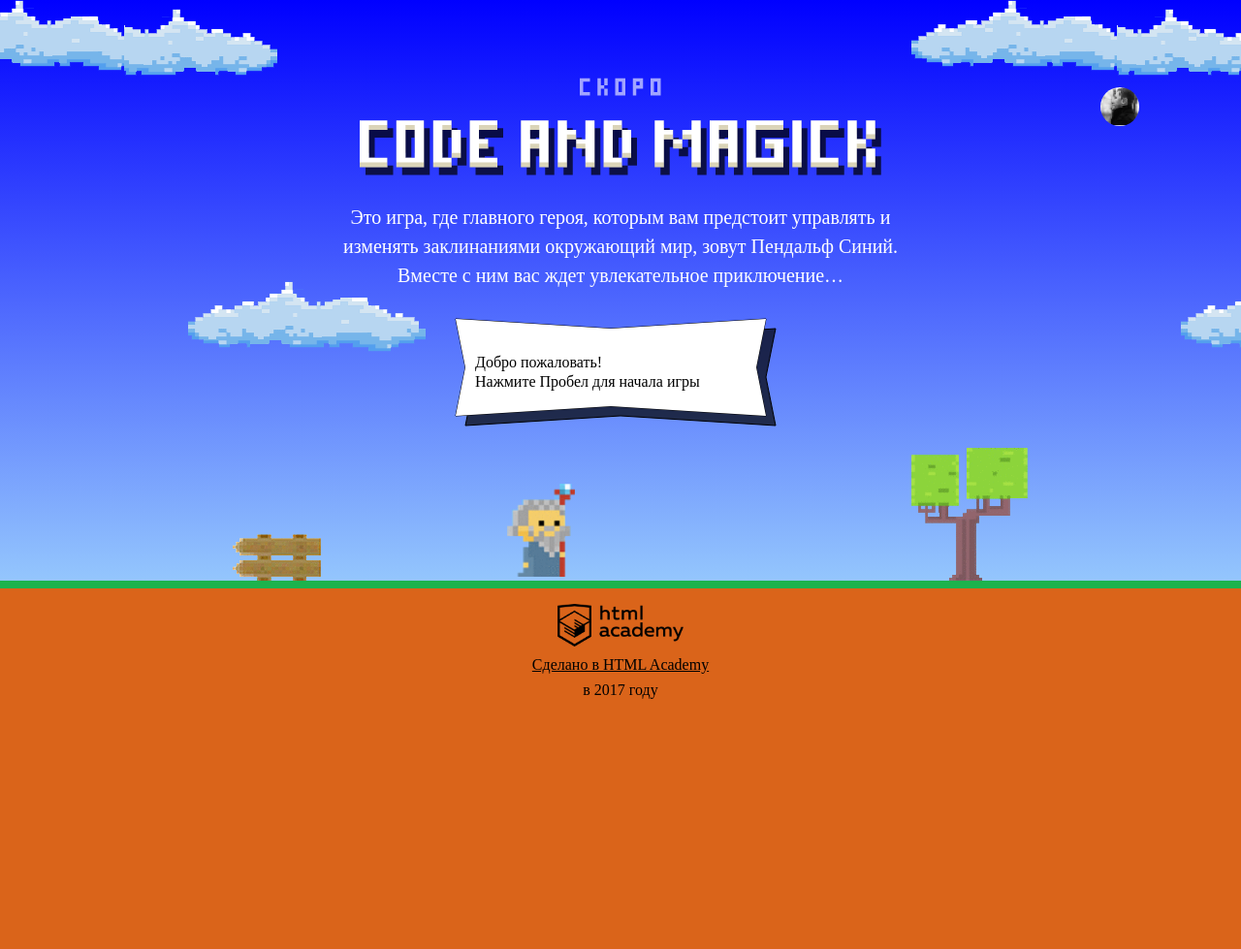
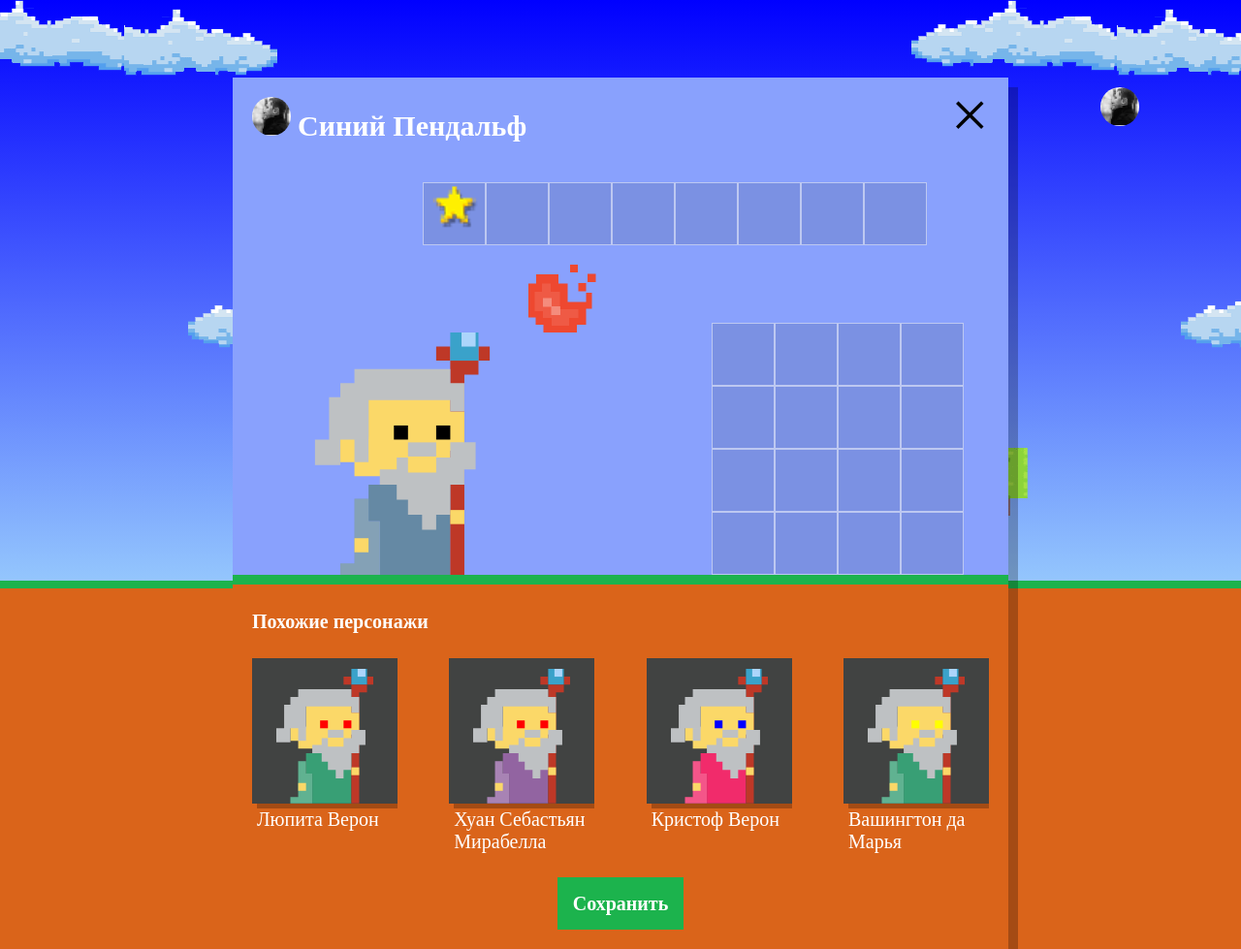
Before and after one commit to TimraWork/1504387-code-and-magick-20, a website: page index.html in a window 1280 px wide. Shown: the whole page at 97% size. Before the commit the page ends 800 px from the top, so only its background shows below. Drawn offline with Linux system fonts and the light colour scheme; a web font is replaced by a local one.

Commit message:
Учебный проект: нас орда

```diff
--- a/index.html
+++ b/index.html
@@ -194,6 +194,7 @@
 </script>
 
 <script src="js/stat.js"></script>
+<script src="js/setup.js"></script>
 <script src="js/game.js"></script>
 
 </body>
--- /dev/null
+++ b/js/setup.js
@@ -0,0 +1,52 @@
+'use strict';
+
+var WIZARD_NAMES = ['Иван', 'Хуан Себастьян', 'Мария', 'Кристоф', 'Виктор', 'Юлия', 'Люпита', 'Вашингтон'];
+var WIZARD_SURNAMES = ['да Марья', 'Верон', 'Мирабелла', 'Вальц', 'Онопко', 'Топольницкая', 'Нионго', 'Ирвинг'];
+var WIZARD_COATCOLORS = ['rgb(101, 137, 164)', 'rgb(241, 43, 107)', 'rgb(146, 100, 161)', 'rgb(56, 159, 117)', 'rgb(215, 210, 55)', 'rgb(0, 0, 0)'];
+var WIZARD_EYESCOLORS = ['black', 'red', 'blue', 'yellow', 'green'];
+var WIZARDS_COUNT = 4;
+
+var similarListElement = document.querySelector('.setup-similar-list');
+var similarWizardTemplate = document.querySelector('#similar-wizard-template').content.querySelector('.setup-similar-item');
+
+var userDialog = document.querySelector('.setup');
+userDialog.classList.remove('hidden');
+
+var generateRandomDatа = function (arr) {
+  return arr[Math.floor(Math.random() * arr.length)];
+};
+
+var createWizardsData = function () {
+  var arr = [];
+  for (var i = 0; i < WIZARDS_COUNT; i++) {
+    arr.push(
+        {
+          name: generateRandomDatа(WIZARD_NAMES) + ' \n ' + generateRandomDatа(WIZARD_SURNAMES),
+          coatColor: generateRandomDatа(WIZARD_COATCOLORS),
+          eyesColors: generateRandomDatа(WIZARD_EYESCOLORS)
+        }
+    );
+  }
+  return arr;
+};
+
+var renderWizard = function (wizard) {
+  var wizardElement = similarWizardTemplate.cloneNode(true);
+  wizardElement.querySelector('.setup-similar-label').textContent = wizard.name;
+  wizardElement.querySelector('.wizard-coat').style.fill = wizard.coatColor;
+  wizardElement.querySelector('.wizard-eyes').style.fill = wizard.eyesColors;
+  return wizardElement;
+};
+
+var renderSimilarWizards = function (arr) {
+  var fragment = document.createDocumentFragment();
+  for (var i = 0; i < arr.length; i++) {
+    fragment.appendChild(renderWizard(arr[i]));
+  }
+  similarListElement.appendChild(fragment);
+};
+
+var wizards = createWizardsData();
+renderSimilarWizards(wizards);
+
+document.querySelector('.setup-similar').classList.remove('hidden');
```
